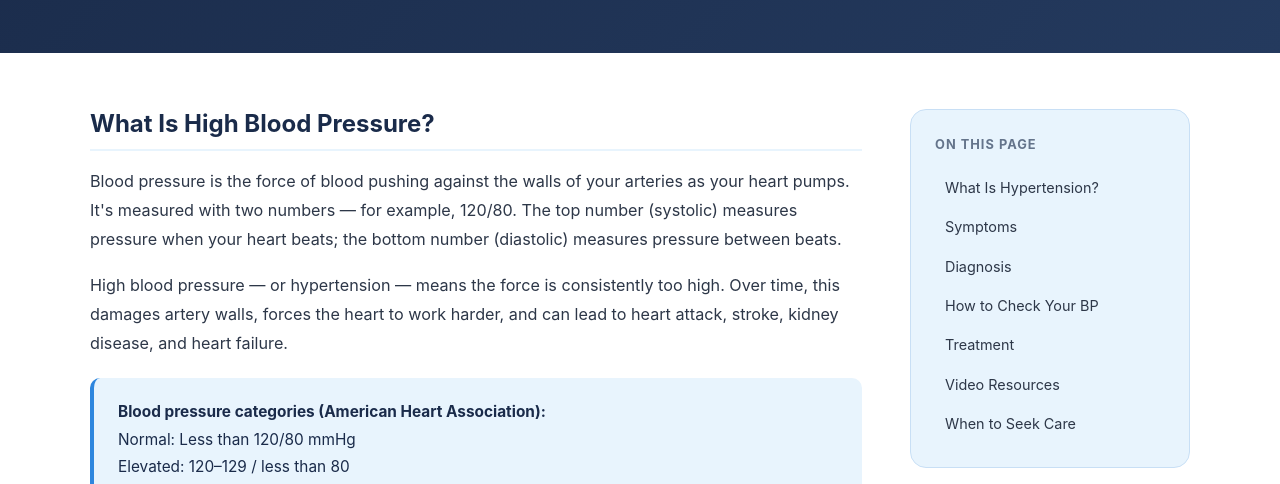
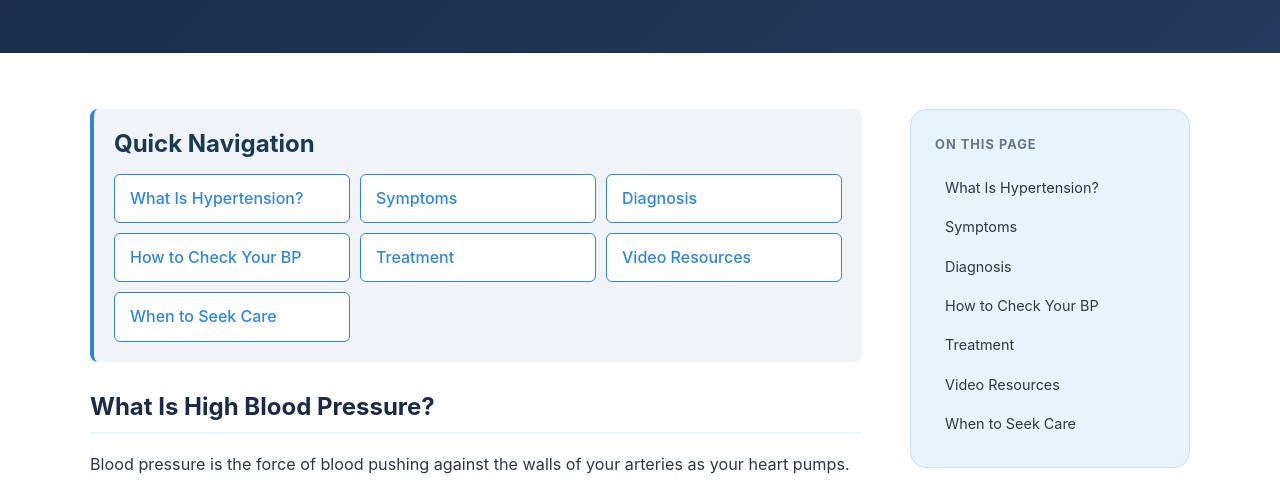
Before and after one commit to bmorecardiology/bmore-cardiology, a plain HTML site: page articles/hypertension.html in a window 1280 px wide. Shown: the part 309-793 px from the top of the page. Drawn offline with Linux system fonts and the light colour scheme.

Commit message:
Add quick navigation links at top of hypertension article for easy section jumping

```diff
--- a/articles/hypertension.html
+++ b/articles/hypertension.html
@@ -43,6 +43,20 @@
     <div class="article-layout">
 
       <article class="article-body">
+
+        <!-- Quick Navigation Menu -->
+        <div style="background: #f0f4f8; padding: 20px; border-radius: 8px; margin-bottom: 30px; border-left: 4px solid #2e86de;">
+          <h3 style="color: #1a3a52; margin-top: 0; margin-bottom: 15px;">Quick Navigation</h3>
+          <div style="display: grid; grid-template-columns: repeat(auto-fit, minmax(200px, 1fr)); gap: 10px;">
+            <a href="#what-is-it" style="display: inline-block; padding: 10px 15px; background: white; border: 1px solid #2e86de; border-radius: 6px; color: #2e86de; text-decoration: none; font-weight: 500; transition: all 0.2s ease;">What Is Hypertension?</a>
+            <a href="#symptoms" style="display: inline-block; padding: 10px 15px; background: white; border: 1px solid #2e86de; border-radius: 6px; color: #2e86de; text-decoration: none; font-weight: 500; transition: all 0.2s ease;">Symptoms</a>
+            <a href="#diagnosis" style="display: inline-block; padding: 10px 15px; background: white; border: 1px solid #2e86de; border-radius: 6px; color: #2e86de; text-decoration: none; font-weight: 500; transition: all 0.2s ease;">Diagnosis</a>
+            <a href="#how-to-measure" style="display: inline-block; padding: 10px 15px; background: white; border: 1px solid #2e86de; border-radius: 6px; color: #2e86de; text-decoration: none; font-weight: 500; transition: all 0.2s ease;">How to Check Your BP</a>
+            <a href="#treatment" style="display: inline-block; padding: 10px 15px; background: white; border: 1px solid #2e86de; border-radius: 6px; color: #2e86de; text-decoration: none; font-weight: 500; transition: all 0.2s ease;">Treatment</a>
+            <a href="#videos" style="display: inline-block; padding: 10px 15px; background: white; border: 1px solid #2e86de; border-radius: 6px; color: #2e86de; text-decoration: none; font-weight: 500; transition: all 0.2s ease;">Video Resources</a>
+            <a href="#when-to-seek-care" style="display: inline-block; padding: 10px 15px; background: white; border: 1px solid #2e86de; border-radius: 6px; color: #2e86de; text-decoration: none; font-weight: 500; transition: all 0.2s ease;">When to Seek Care</a>
+          </div>
+        </div>
 
         <section class="article-section" id="what-is-it">
           <h2>What Is High Blood Pressure?</h2>
```
